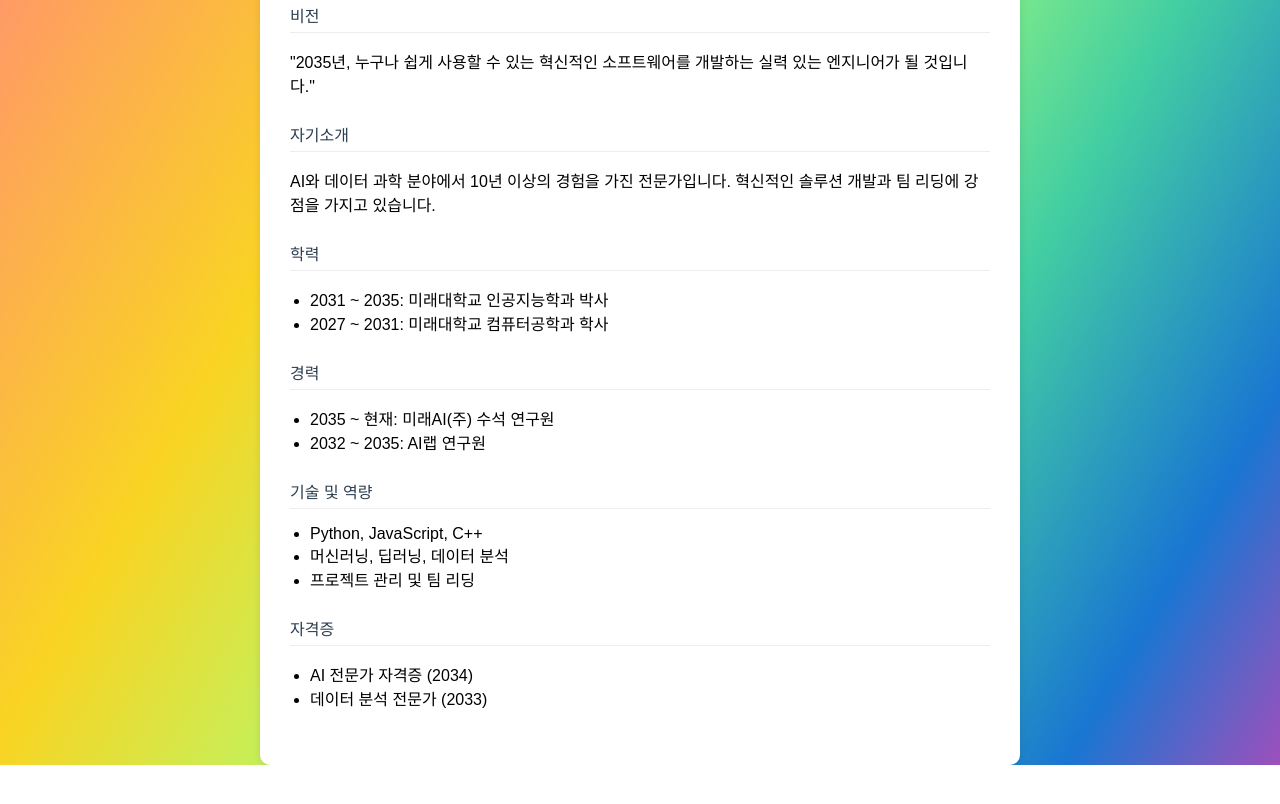
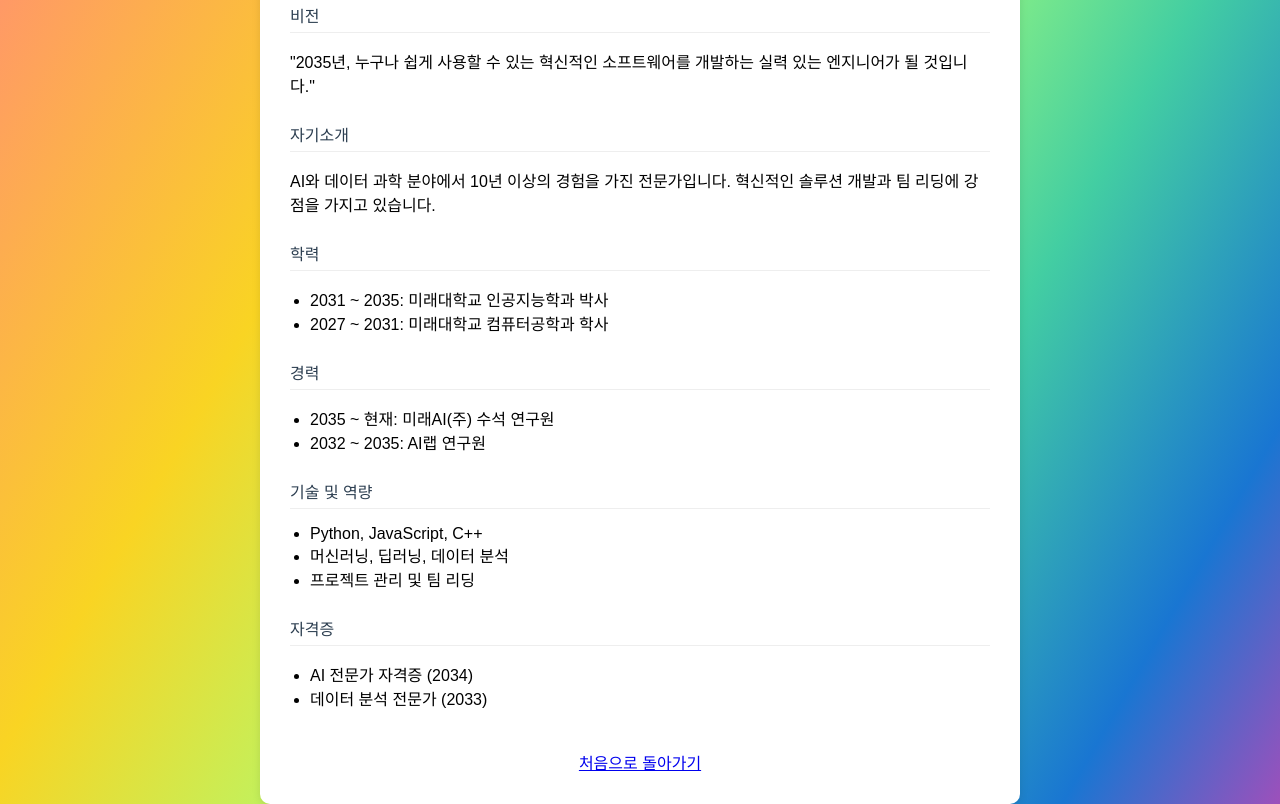
Before and after one commit to dongguk2025211223/wap, a plain HTML site: page wapjwk.html in a window 1280 px wide. Shown: the part 754-1558 px from the top of the page. Before the commit the page ends 1519 px from the top, so only its background shows below. Drawn offline with Linux system fonts and the light colour scheme.

Commit message:
Update wapjwk.html

```diff
--- a/wapjwk.html
+++ b/wapjwk.html
@@ -120,6 +120,16 @@
                 <li>데이터 분석 전문가 (2033)</li>
             </ul>
         </div>
+
+        <!-- 처음으로 돌아가기 버튼 영역 -->
+        <div style="text-align:center; margin-top:40px;">
+            <a href="index.html" class="back-btn">
+                처음으로 돌아가기
+            </a>
+        </div>
     </div>
+    <!--
+        - 배경색, 글자색, 패딩, 둥근 모서리, 그림자, 마우스 오버 효과 등
+    -->
 </body>
 </html>
```
